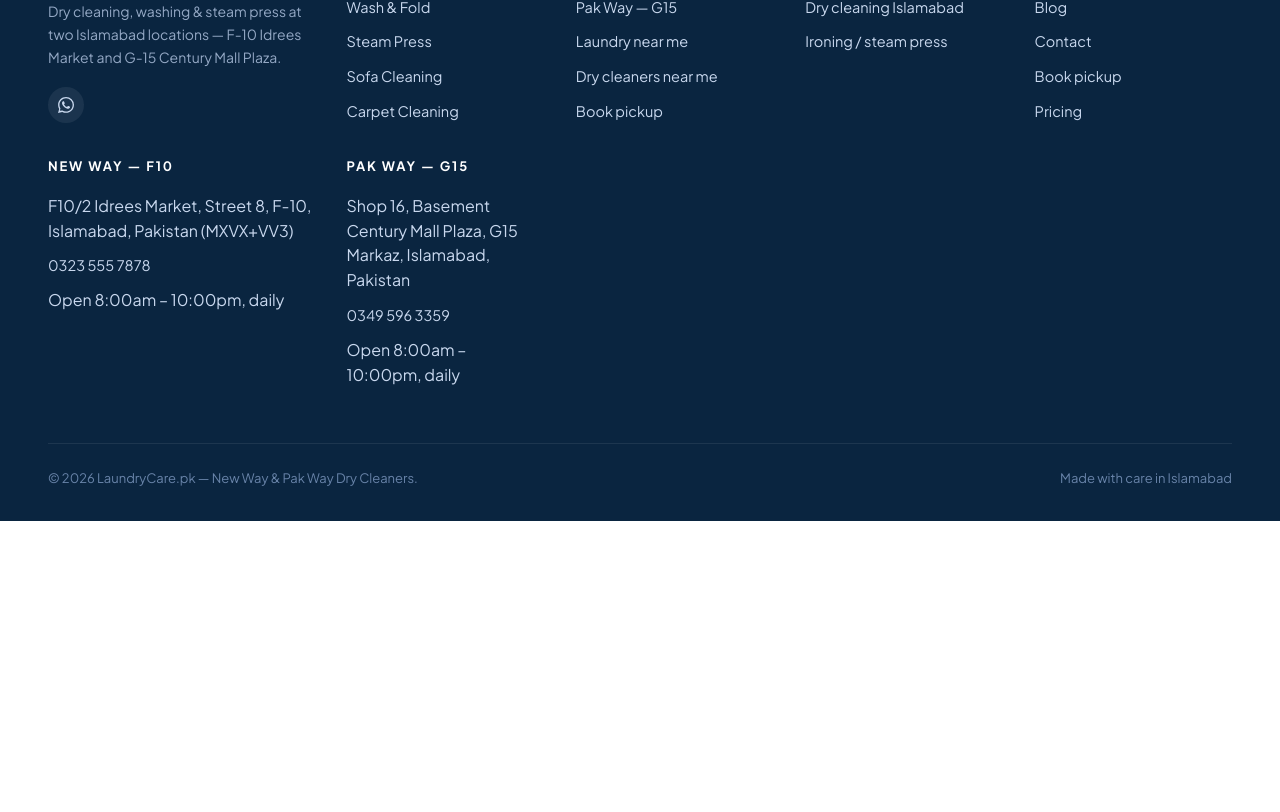
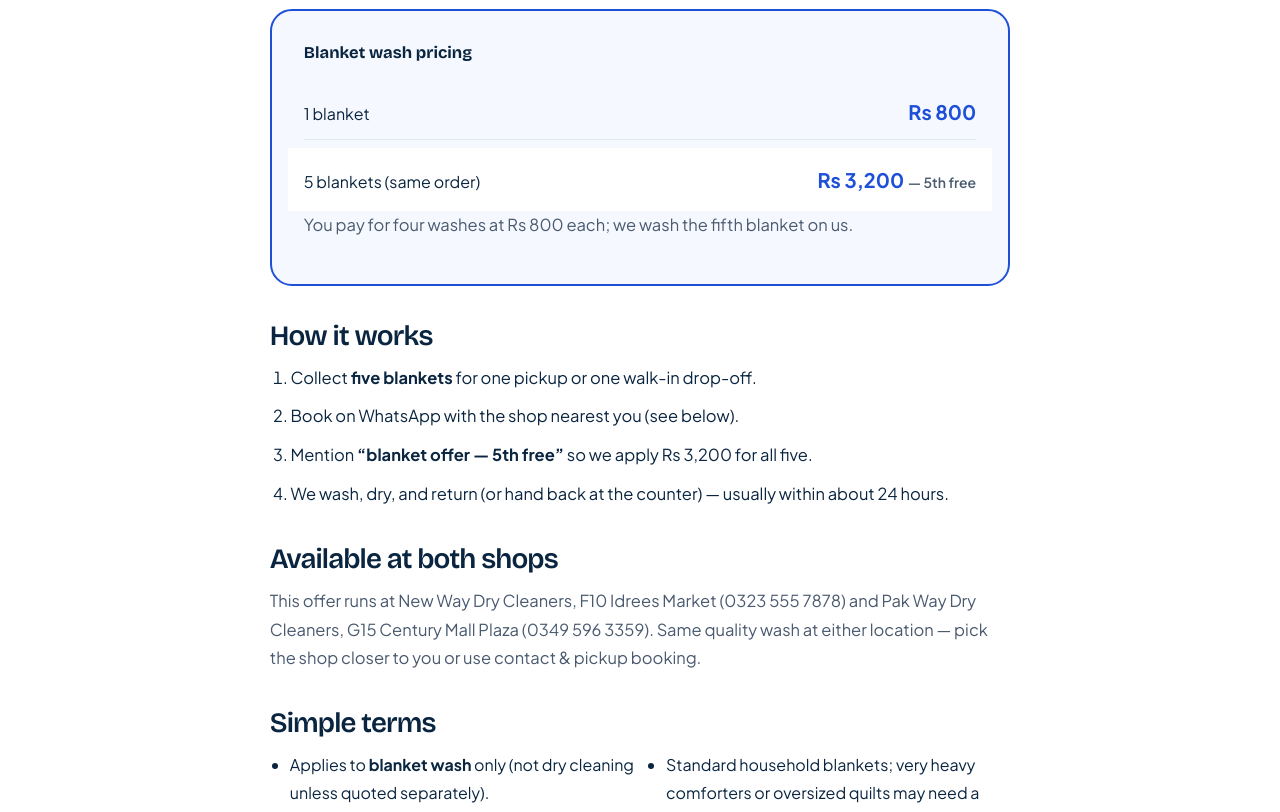
Before and after one commit to Azhar-tech/LaundaryShop, a React (Vite) app: page /blog/blanket-wash-offer-5th-free-islamabad in a window 1280 px wide. Shown: the part 659-1471 px from the top of the page. Before the commit the page ends 1180 px from the top, so only its background shows below. Built offline with nearby package versions, Linux system fonts and the light colour scheme; a web font is replaced by a local one.

Commit message:
blanket blog added

```diff
--- /dev/null
+++ b/src/content/blog/postBlanketWashOfferIslamabad.js
@@ -0,0 +1,69 @@
+import { blogBookCtaHtml } from './blogCta.js';
+
+export const post = {
+  slug: 'blanket-wash-offer-5th-free-islamabad',
+  title: 'Blanket wash offer — Rs 800 each, 5th blanket free in Islamabad',
+  description:
+    'Wash blankets for Rs 800 each at LaundryCare.pk. Book five blankets in one order and the 5th wash is free — Rs 3,200 total. New Way F10 & Pak Way G15.',
+  keywords:
+    'blanket wash Islamabad, laundry offer Islamabad, wash blankets Rs 800, New Way F10, Pak Way G15, LaundryCare.pk',
+  publishedAt: '2026-10-14',
+  readMinutes: 3,
+  excerpt:
+    'Rs 800 per blanket wash — bring or book five together and the 5th blanket is completely free (Rs 3,200 for five). Valid at both our Islamabad shops.',
+  html: `
+  <section class="page-hero">
+    <div class="container">
+      <p class="blog-breadcrumb"><a href="/">Home</a> · <a href="/blog">Blog</a> · Blanket wash offer</p>
+      <span class="eyebrow" style="margin-bottom:14px">Special offer</span>
+      <h1>Blanket wash offer — Rs 800 each, 5th blanket free</h1>
+      <p class="lede blog-meta">Published 14 October 2026 · 3 min read</p>
+      <p class="lede">
+        Winter is blanket season in Islamabad. At LaundryCare.pk we wash standard household blankets for <strong>Rs 800 each</strong> — and with our <strong>ongoing offer</strong>, when you send <strong>five blankets in one order</strong>, the <strong>fifth wash is completely free</strong>.
+      </p>
+    </div>
+  </section>
+
+  <section class="section">
+    <div class="container blog-prose">
+      <div class="blog-promo-box" role="region" aria-label="Blanket wash pricing">
+        <p class="blog-promo-box-title">Blanket wash pricing</p>
+        <div class="blog-promo-box-row">
+          <span>1 blanket</span>
+          <strong>Rs 800</strong>
+        </div>
+        <div class="blog-promo-box-row blog-promo-box-highlight">
+          <span>5 blankets (same order)</span>
+          <strong>Rs 3,200 <span class="blog-promo-box-note">— 5th free</span></strong>
+        </div>
+        <p class="blog-promo-box-foot">You pay for four washes at Rs 800 each; we wash the fifth blanket on us.</p>
+      </div>
+
+      <h2>How it works</h2>
+      <ol class="blog-offer-steps">
+        <li>Collect <strong>five blankets</strong> for one pickup or one walk-in drop-off.</li>
+        <li>Book on WhatsApp with the shop nearest you (see below).</li>
+        <li>Mention <strong>“blanket offer — 5th free”</strong> so we apply Rs 3,200 for all five.</li>
+        <li>We wash, dry, and return (or hand back at the counter) — usually within about 24 hours.</li>
+      </ol>
+
+      <h2>Available at both shops</h2>
+      <p>
+        This offer runs at <a href="/new-way-dry-cleaners-f10">New Way Dry Cleaners, F10 Idrees Market</a> (0323 555 7878) and <a href="/pak-way-dry-cleaners-g15">Pak Way Dry Cleaners, G15 Century Mall Plaza</a> (0349 596 3359). Same quality wash at either location — pick the shop closer to you or use <a href="/contact#book">contact &amp; pickup booking</a>.
+      </p>
+
+      <h2>Simple terms</h2>
+      <ul class="seo-checklist">
+        <li>Applies to <strong>blanket wash</strong> only (not dry cleaning unless quoted separately).</li>
+        <li>All <strong>five blankets must be on the same order</strong> — one pickup or one visit.</li>
+        <li>Standard household blankets; very heavy comforters or oversized quilts may need a quick WhatsApp quote first.</li>
+        <li>Offer is ongoing at both shops until we update this page.</li>
+      </ul>
+      <p>
+        Need regular laundry too? See our <a href="/laundry-service-islamabad">laundry pickup service</a> or browse more tips on the <a href="/blog">blog</a>.
+      </p>
+    </div>
+  </section>
+  ${blogBookCtaHtml({ highlight: 'both' })}
+`,
+};
--- a/src/content/blog/posts.js
+++ b/src/content/blog/posts.js
@@ -1,10 +1,11 @@
 import { post as washFold } from './postWashFoldVsLaundromatIslamabad.js';
 import { post as dryCleanSuits } from './postDryCleaningSuitsIslamabad.js';
 import { post as pickupAreas } from './postLaundryPickupAreasIslamabad.js';
+import { post as blanketOffer } from './postBlanketWashOfferIslamabad.js';
 
 /** @typedef {typeof washFold} BlogPost */
 
-const ALL_POSTS = [washFold, dryCleanSuits, pickupAreas];
+const ALL_POSTS = [washFold, dryCleanSuits, pickupAreas, blanketOffer];
 
 /** Newest first */
 export const BLOG_POSTS = [...ALL_POSTS].sort(
--- a/src/site.css
+++ b/src/site.css
@@ -1401,3 +1401,57 @@
 .blog-prose ul.seo-checklist {
   margin-top: 8px;
 }
+.blog-promo-box {
+  padding: 28px 32px;
+  border-radius: var(--radius-lg);
+  border: 2px solid var(--blue-700);
+  background: var(--blue-50);
+  margin-bottom: 32px;
+}
+.blog-promo-box-title {
+  font-family: var(--font-display);
+  font-size: 20px;
+  font-weight: 700;
+  margin: 0 0 20px;
+  color: var(--ink);
+}
+.blog-promo-box-row {
+  display: flex;
+  justify-content: space-between;
+  align-items: baseline;
+  gap: 16px;
+  padding: 12px 0;
+  border-bottom: 1px solid var(--line);
+  font-size: 16px;
+}
+.blog-promo-box-row strong {
+  font-size: 20px;
+  color: var(--blue-700);
+}
+.blog-promo-box-highlight {
+  background: var(--bg);
+  margin: 8px -16px 0;
+  padding: 16px 16px;
+  border-radius: var(--radius-md);
+  border-bottom: none;
+}
+.blog-promo-box-note {
+  font-size: 14px;
+  font-weight: 600;
+  color: var(--ink-soft);
+}
+.blog-promo-box-foot {
+  margin: 16px 0 0;
+  font-size: 14px;
+  color: var(--ink-soft);
+  line-height: 1.5;
+}
+.blog-offer-steps {
+  padding-left: 1.25em;
+  line-height: 1.75;
+  font-size: 16.5px;
+  margin: 0 0 16px;
+}
+.blog-offer-steps li {
+  margin-bottom: 10px;
+}
```
Also changed, not shown: 1 other file (tests, documents, lock files or other folders).
